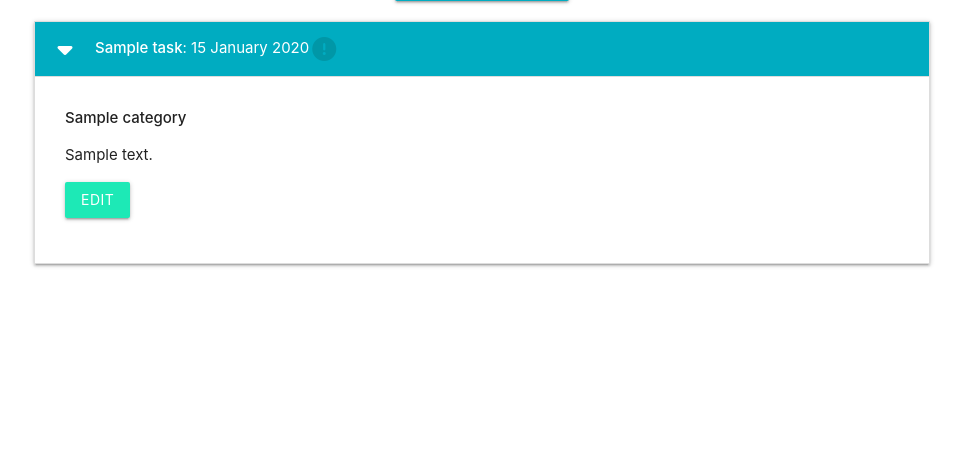
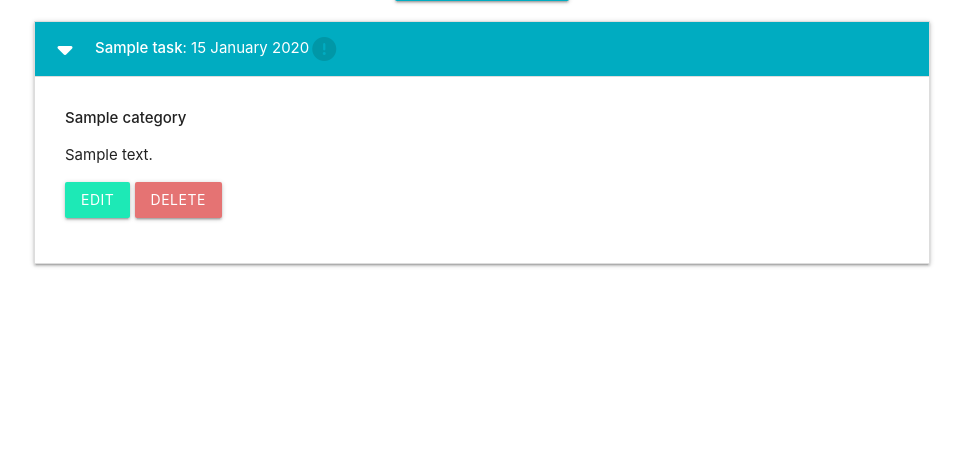
Before and after one commit to BGMwebdev/flask-sqlalchemy-task-manager, a Flask app: page / in a window 1280 px wide, after a click that opens the changed part. Shown: the part 212-670 px from the top of the page, without its empty margins (158-1121 px from the left). Run offline with Flask 2, Linux system fonts and the light colour scheme; tables that the repository leaves empty hold one stand-in row (values such as "Sample post").

Commit message:
finalize

```diff
--- a/taskmanager/routes.py
+++ b/taskmanager/routes.py
@@ -60,7 +60,6 @@ def add_task():
     return render_template("add_task.html", categories=categories)
 
 
-# Nieuw toegevoegd
 @app.route("/edit_task/<int:task_id>", methods=["GET", "POST"])
 def edit_task(task_id):
     task = Task.query.get_or_404(task_id)
@@ -73,3 +72,11 @@ def edit_task(task_id):
         task.category_id = request.form.get("category_id")
         db.session.commit()
     return render_template("edit_task.html", task=task, categories=categories)
+
+
+@app.route("/delete_task/<int:task_id>")
+def delete_task(task_id):
+    task = Task.query.get_or_404(task_id)
+    db.session.delete(task)
+    db.session.commit()
+    return redirect(url_for("home"))
--- a/taskmanager/templates/tasks.html
+++ b/taskmanager/templates/tasks.html
@@ -26,6 +26,7 @@
       <p>{{ task.task_description }}</p>
       <p>
         <a href="{{ url_for('edit_task', task_id=task.id) }}" class="btn teal accent-3">Edit</a>
+        <a href="{{ url_for('delete_task', task_id=task.id) }}" class="btn red lighten-2">Delete</a>
       </p>
     </div>
   </li>
```
